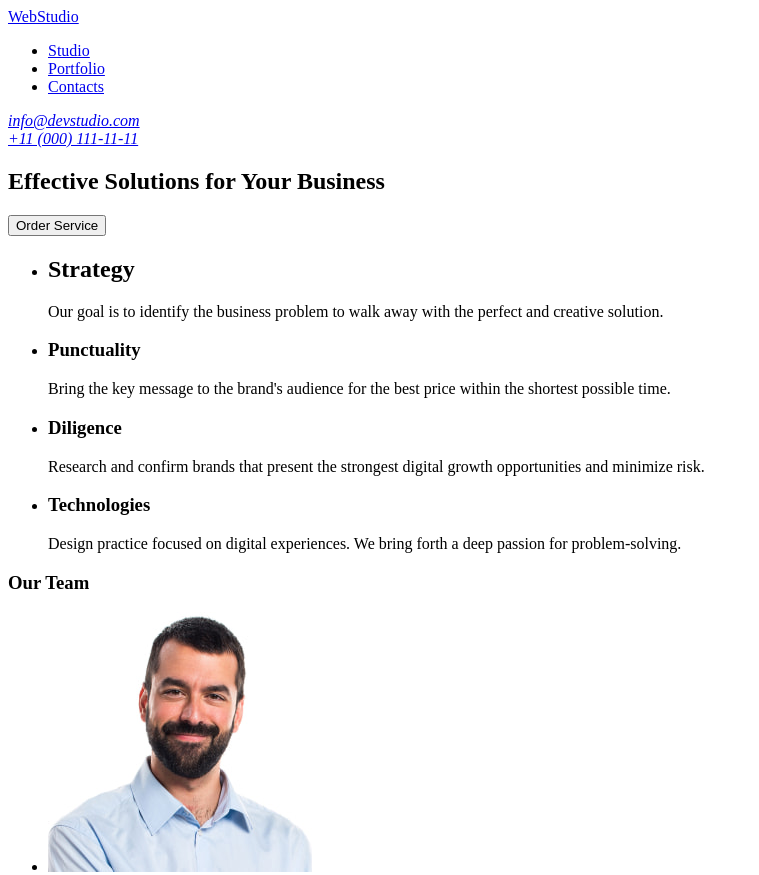
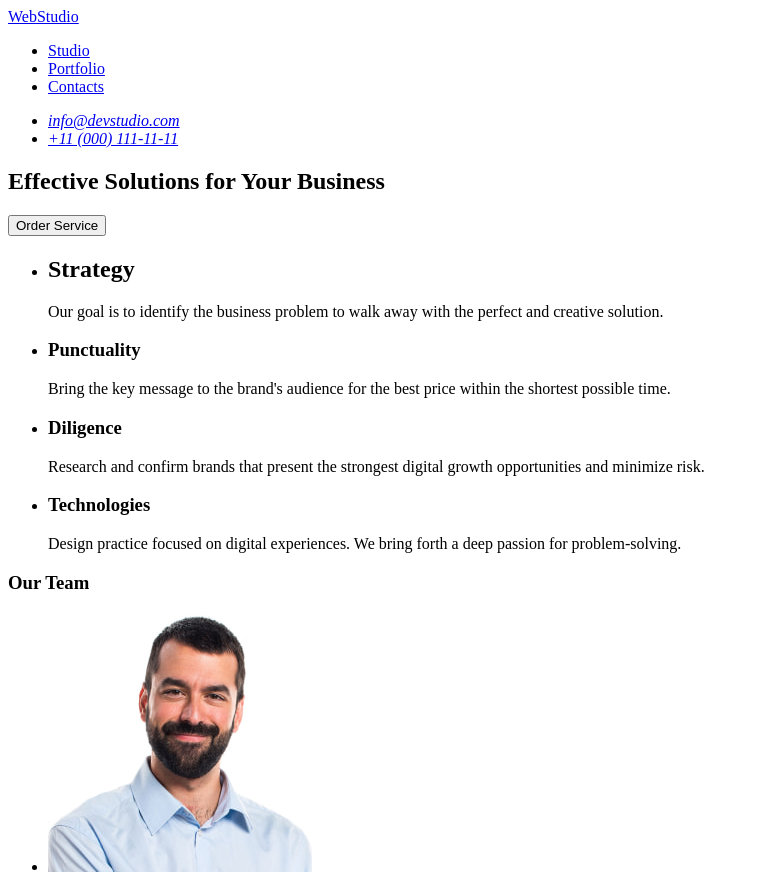
Before and after one commit to ex1kenny/goit-markup-hw-01, a plain HTML site: page index.html in a window 1280 px wide. Shown: the top 875 px of the page, without its empty margins (0-759 px from the left). Drawn offline with Linux system fonts and the light colour scheme.

Commit message:
idnex.html

```diff
--- a/index.html
+++ b/index.html
@@ -7,18 +7,20 @@
   </head>
   <body>
     <header>
-      <a href="./index.html">WebStudio</a>
       <nav>
+        <a href="./index.html">WebStudio</a>
         <ul>
           <li><a href="/">Studio</a></li>
           <li><a href="/">Portfolio</a></li>
           <li><a href="/">Contacts</a></li>
         </ul>
-        <address>
-          <a href="mailto:info@devstudio.com">info@devstudio.com</a> <br />
-          <a href="tel:+110001111111"> +11 (000) 111-11-11</a> <br />
-        </address>
       </nav>
+      <address>
+        <ul>
+          <li><a href="mailto:info@devstudio.com">info@devstudio.com</a></li>
+          <li><a href="tel:+110001111111"> +11 (000) 111-11-11</a></li>
+        </ul>
+      </address>
     </header>
     <main>
       <section>
```
